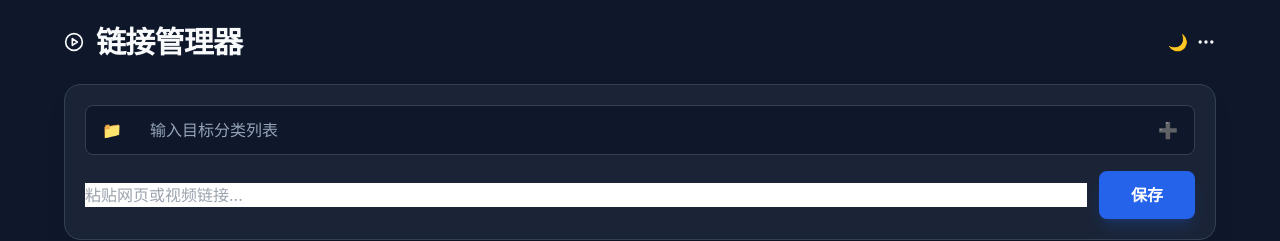
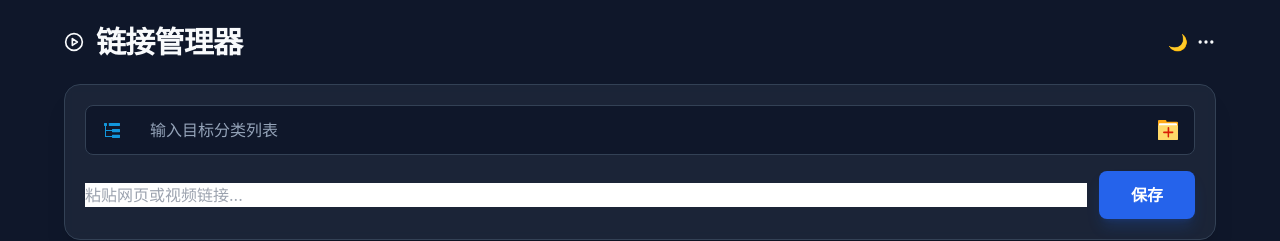
Before and after one commit to maicledong/kklink, a plain HTML site: page static/index.html in a window 1280 px wide. Shown: the top 241 px of the page. Drawn offline with nearby package versions, Linux system fonts and the light colour scheme; no server answers.

Commit message:
Update index.html

```diff
--- a/static/index.html
+++ b/static/index.html
@@ -88,9 +88,23 @@
             <!-- 第一行：目标分类列表 -->
             <div class="flex items-center w-full">
                 <div class="flex items-center bg-slate-900 border border-slate-700 rounded-lg overflow-hidden w-full">
-                    <button class="px-4 py-3 text-slate-400 hover:text-white transition-colors" title="选择分类列表">📁</button>
+                    <!-- 替换后的文件夹图标 -->
+                    <button class="px-4 py-3 text-slate-400 hover:text-white transition-colors flex items-center justify-center" title="选择分类列表">
+                        <svg class="w-5 h-5 flex-shrink-0" viewBox="0 0 1024 1024" fill="none" xmlns="http://www.w3.org/2000/svg">
+                            <path d="M896 460.8h-358.4c-15.36 0-25.6 10.24-25.6 25.6v25.6H204.8V307.2h25.6c15.36 0 25.6-10.24 25.6-25.6v-102.4c0-15.36-10.24-25.6-25.6-25.6h-102.4c-15.36 0-25.6 10.24-25.6 25.6v102.4c0 15.36 10.24 25.6 25.6 25.6H153.6v563.2h358.4v25.6c0 15.36 10.24 25.6 25.6 25.6h358.4c15.36 0 25.6-10.24 25.6-25.6v-112.64c0-15.36-10.24-25.6-25.6-25.6h-358.4c-15.36 0-25.6 10.24-25.6 25.6v35.84H204.8v-256h307.2v35.84c0 15.36 10.24 25.6 25.6 25.6h358.4c15.36 0 25.6-10.24 25.6-25.6V486.4c0-15.36-10.24-25.6-25.6-25.6z" fill="#1296db" />
+                            <path d="M896 153.6H373.76c-15.36 0-25.6 10.24-25.6 25.6v102.4c0 15.36 10.24 25.6 25.6 25.6h522.24c15.36 0 25.6-10.24 25.6-25.6v-102.4c0-15.36-10.24-25.6-25.6-25.6z" fill="#1296db" />
+                        </svg>
+                    </button>
                     <input type="text" id="folderInput" placeholder="输入目标分类列表" class="bg-transparent p-3 text-white placeholder-slate-400 focus:outline-none flex-1">
-                    <button class="px-4 py-3 text-slate-400 hover:text-white transition-colors" title="新建分类列表">➕</button>
+                    <!-- 替换后的新建文件夹图标 -->
+                    <button class="px-4 py-3 text-slate-400 hover:text-white transition-colors flex items-center justify-center" title="新建分类列表">
+                        <svg class="icon flex-shrink-0" viewBox="0 0 1024 1024" xmlns="http://www.w3.org/2000/svg" width="20" height="20" aria-hidden="true">
+                            <path d="M972.651171 89.720207H441.548623l-12.797459-51.190836A48.673942 48.673942 0 0 0 377.559329 0.136994H51.218125A50.465867 50.465867 0 0 0 0.027289 51.32683v921.434046a50.465867 50.465867 0 0 0 51.190836 51.190836h921.434046a55.029674 55.029674 0 0 0 51.189836-51.190836V140.911043a55.029674 55.029674 0 0 0-51.189836-51.190836z" fill="#FFAA16"></path>
+                            <path d="M921.375339 959.835423H96.095228a55.11567 55.11567 0 0 1-51.190836-51.190836V216.075865a50.507865 50.507865 0 0 1 51.190836-51.190836h825.280111a55.11567 55.11567 0 0 1 51.190835 51.190836v692.440727a55.11567 55.11567 0 0 1-51.190835 51.317831z" fill="#FFFFFF"></path>
+                            <path d="M972.651171 263.000882H51.219125A50.465867 50.465867 0 0 0 0.027289 314.191717v658.612157a50.465867 50.465867 0 0 0 51.190836 51.190836h921.434046a55.029674 55.029674 0 0 0 51.189836-51.190836V314.148719a55.029674 55.029674 0 0 0-51.189836-51.147837z" fill="#FFD969"></path>
+                            <path d="M748.308655 587.935145H575.880944V401.983006a42.658197 42.658197 0 0 0-44.70711-38.392377 41.294254 41.294254 0 0 0-38.392377 38.393377v185.950139H301.156559a44.878103 44.878103 0 0 0 0 89.584213H492.781457v179.508411a41.294254 41.294254 0 0 0 38.392377 38.393377 36.90044 36.90044 0 0 0 38.393377-38.393377V677.518358h172.469709a43.725152 43.725152 0 0 0 44.70711-44.878103 36.046476 36.046476 0 0 0-38.435375-44.70611z" fill="#d81e06"></path>
+                        </svg>
+                    </button>
                 </div>
             </div>
 
```
